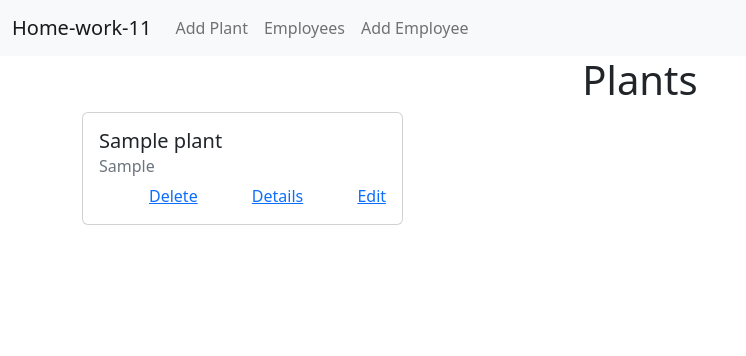
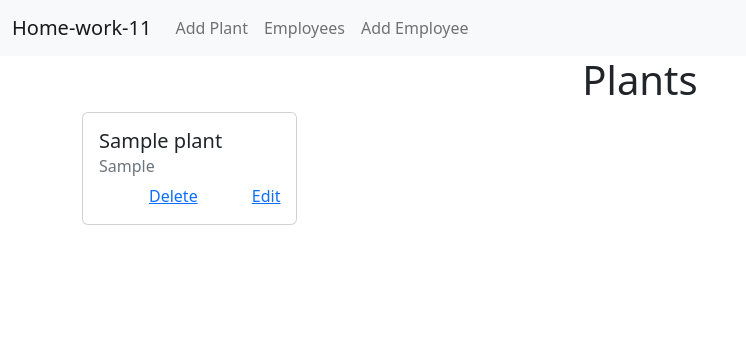
Before and after one commit to vitaliygoloschuk/Learning_Python, a Flask app: page / in a window 1280 px wide. Shown: the top 356 px of the page, without its empty margins (0-746 px from the left). Run offline with Flask 3, Linux system fonts and the light colour scheme; tables that the repository leaves empty hold one stand-in row (values such as "Sample post").

Commit message:
fix index

```diff
--- a/HW-11_Flask_Practice/templates/index.html
+++ b/HW-11_Flask_Practice/templates/index.html
@@ -11,7 +11,7 @@
                 <h6 class="card-subtitle mb-2 text-muted">{{ plant.location }}</h6>
 <!--                <p class="card-text">Some quick example text to build on the card title and make up the bulk of the card's content.</p>-->
                 <a href="/delete-plant/{{ plant.id }}" class="card-link">Delete</a>
-                  <a href="/inform-plant/{{ plant.id }}" class="card-link">Details</a>
+<!--                  <a href="/inform-plant/{{ plant.id }}" class="card-link">Details</a>-->
                 <a href="/edit-plant/{{ plant.id }}" class="card-link">Edit</a>
               </div>
             </div>
```
